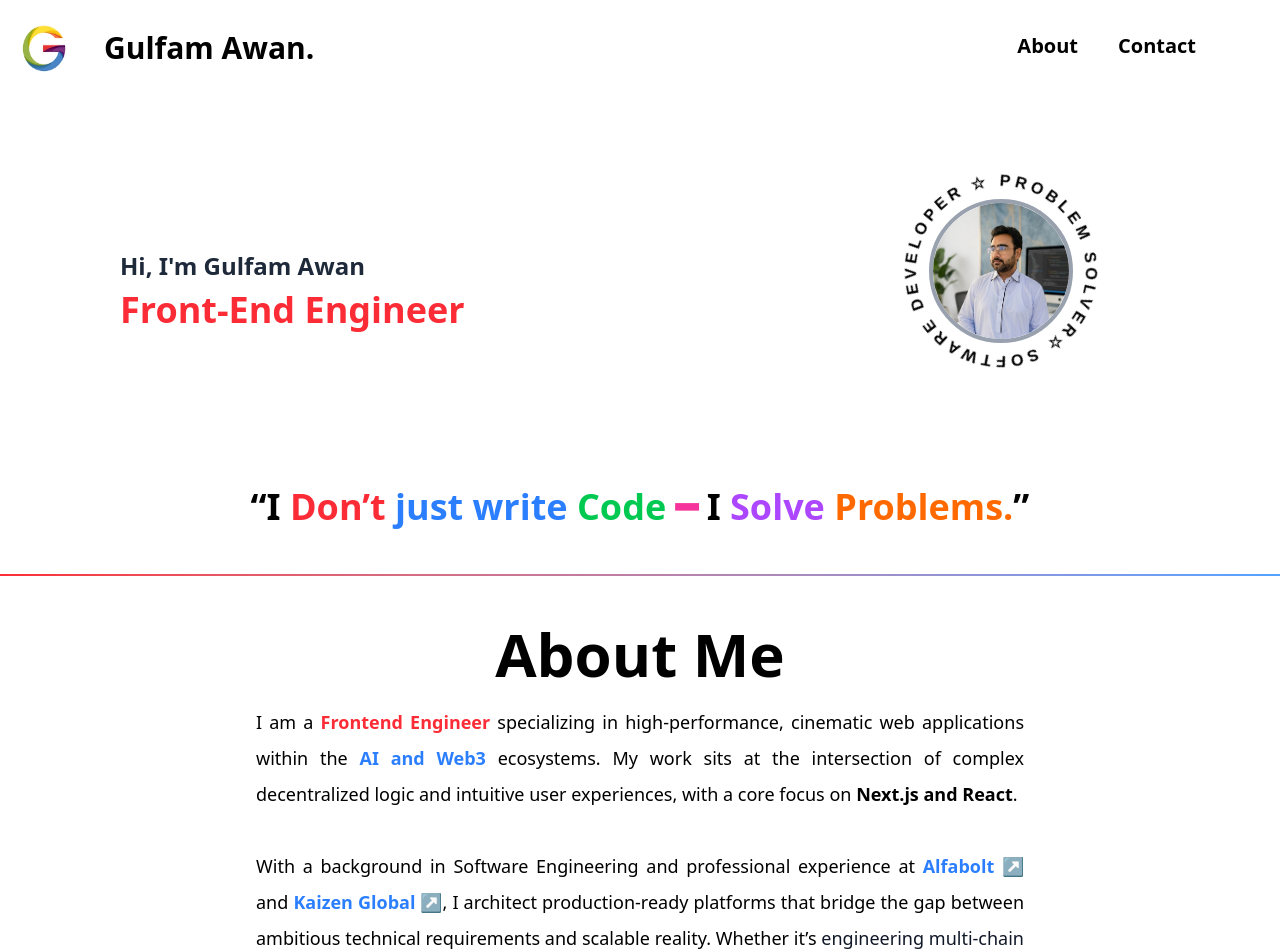
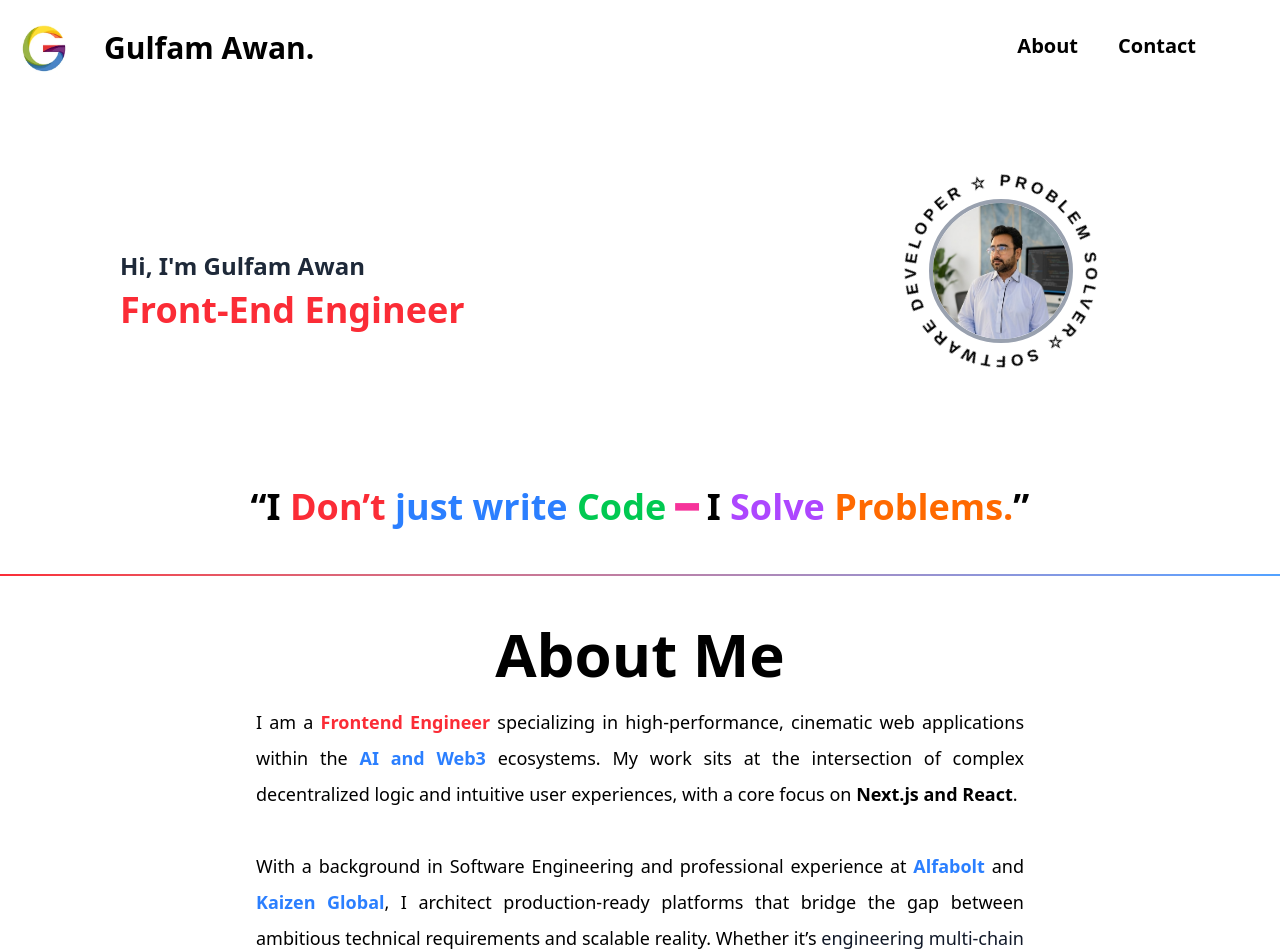
Before and after one commit to GulfamAwan07/Gulfam_Portfolio, a React (Vite) app: page / in a window 1280 px wide. Shown: the top 952 px of the page. Built offline with nearby package versions, Linux system fonts and the light colour scheme.

Commit message:
update: About CV

```diff
--- a/src/Components/About.jsx
+++ b/src/Components/About.jsx
@@ -18,16 +18,13 @@ const About = () => {
         <br />
         <br />
         With a background in Software Engineering and professional experience at{" "}
-        <a href="..." className="text-blue-500 hover:underline font-semibold">
-          Alfabolt ↗
-        </a>{" "}
+        <span className="text-blue-500 font-semibold">
+          Alfabolt
+        </span>{" "}
         and{" "}
-        <a
-          href="/documents/M Gulfam Experience Letter.pdf"
-          className="text-blue-500 hover:underline font-semibold"
-        >
-          Kaizen Global ↗
-        </a>
+        <span className="text-blue-500 font-semibold">
+          Kaizen Global
+        </span>
         , I architect production-ready platforms that bridge the gap between
         ambitious technical requirements and scalable reality. Whether it’s
         <span className="font-medium text-gray-900 dark:text-white">
--- a/src/Components/Contact.jsx
+++ b/src/Components/Contact.jsx
@@ -27,14 +27,14 @@ const Contact = () => {
           onSubmit={(values, { resetForm }) => {
             emailjs
               .send(
-                "service_buc16y8",
+                "service_mbp83nj",
                 "template_j6olfzl",
                 {
                   from_name: values.name,
                   from_email: values.email,
                   message: values.message,
                 },
-                "GlmtDOv-CI1Fd_zj7"
+                "8u7SP9sTZvSGjfx2j",
               )
               .then((res) => {
                 toast.success("Message Sent Successfully!");
@@ -50,7 +50,9 @@ const Contact = () => {
           {({ isSubmitting }) => (
             <Form className="space-y-4">
               <div>
-                <label className="block font-semibold text-sm sm:text-base mb-1">Name</label>
+                <label className="block font-semibold text-sm sm:text-base mb-1">
+                  Name
+                </label>
                 <Field
                   type="text"
                   name="name"
@@ -64,7 +66,9 @@ const Contact = () => {
               </div>
 
               <div>
-                <label className="block font-semibold text-sm sm:text-base mb-1">Email</label>
+                <label className="block font-semibold text-sm sm:text-base mb-1">
+                  Email
+                </label>
                 <Field
                   type="email"
                   name="email"
@@ -78,7 +82,9 @@ const Contact = () => {
               </div>
 
               <div>
-                <label className="block font-semibold text-sm sm:text-base mb-1">Message</label>
+                <label className="block font-semibold text-sm sm:text-base mb-1">
+                  Message
+                </label>
                 <Field
                   as="textarea"
                   name="message"
@@ -116,8 +122,6 @@ const Contact = () => {
         pauseOnHover
         className="mt-4"
       />
-
-
     </div>
   );
 };
```
Also changed, not shown: 1 other file (tests, documents, lock files or other folders).
